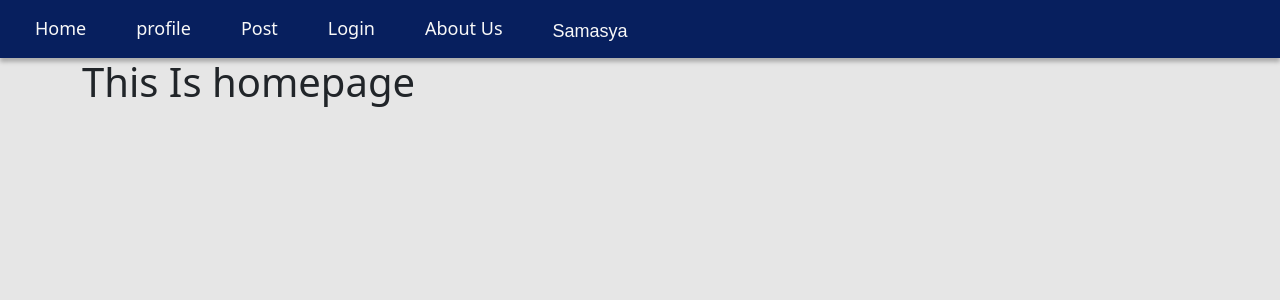
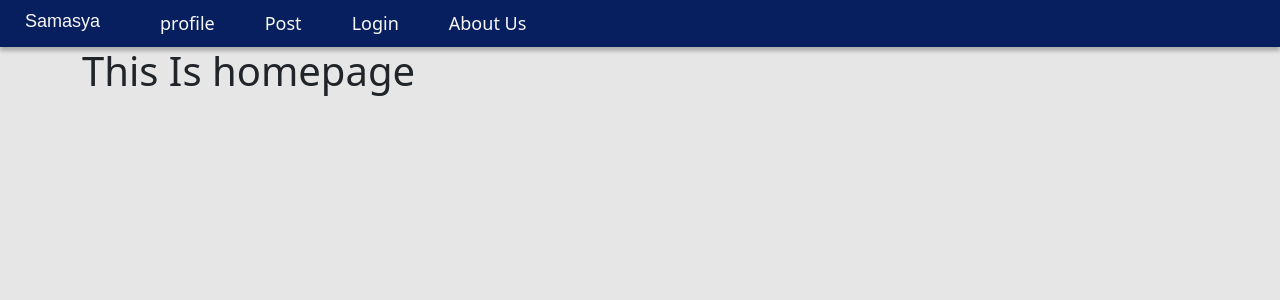
Before and after one commit to sandarva3/HackFest, a Django app: page / in a window 1280 px wide. Shown: the top 300 px of the page. Run offline with Django 5.2, Linux system fonts and the light colour scheme.

Commit message:
Add files via upload

```diff
--- a/templates/base.html
+++ b/templates/base.html
@@ -20,13 +20,16 @@
 <body>
     <div class="containernav1">
         <ul class="nav">
-            <nav class="nav1">
-                <li class="navli" id="1"><a href="{% url 'home' %}">Home </a></li>
+            <li class="navli" id="logo"><a href="{% url 'home' %}">Samasya</a></li>
+
+            <nav class="nav">
+
+            <ul class="nav">
                 <li class="navli" id="2"><a href="{% url 'profile' %}">profile</a></li>
                 <li class="navli" id="3"><a href="{% url 'post' %}">Post</a></li>
                 <li class="navli" id="4"><a href="{% url 'login' %}">Login</a></li>
-                <li class="navli" id="4"><a href="{% url 'about' %}">About Us</a></li>
-                <li class="navli" id="logo"><a href="{% url 'home' %}">Samasya</a></li>
+                <li class="navli" id="5"><a href="{% url 'about' %}">About Us</a></li>
+
             </nav>
         </ul>
     </div>
```
